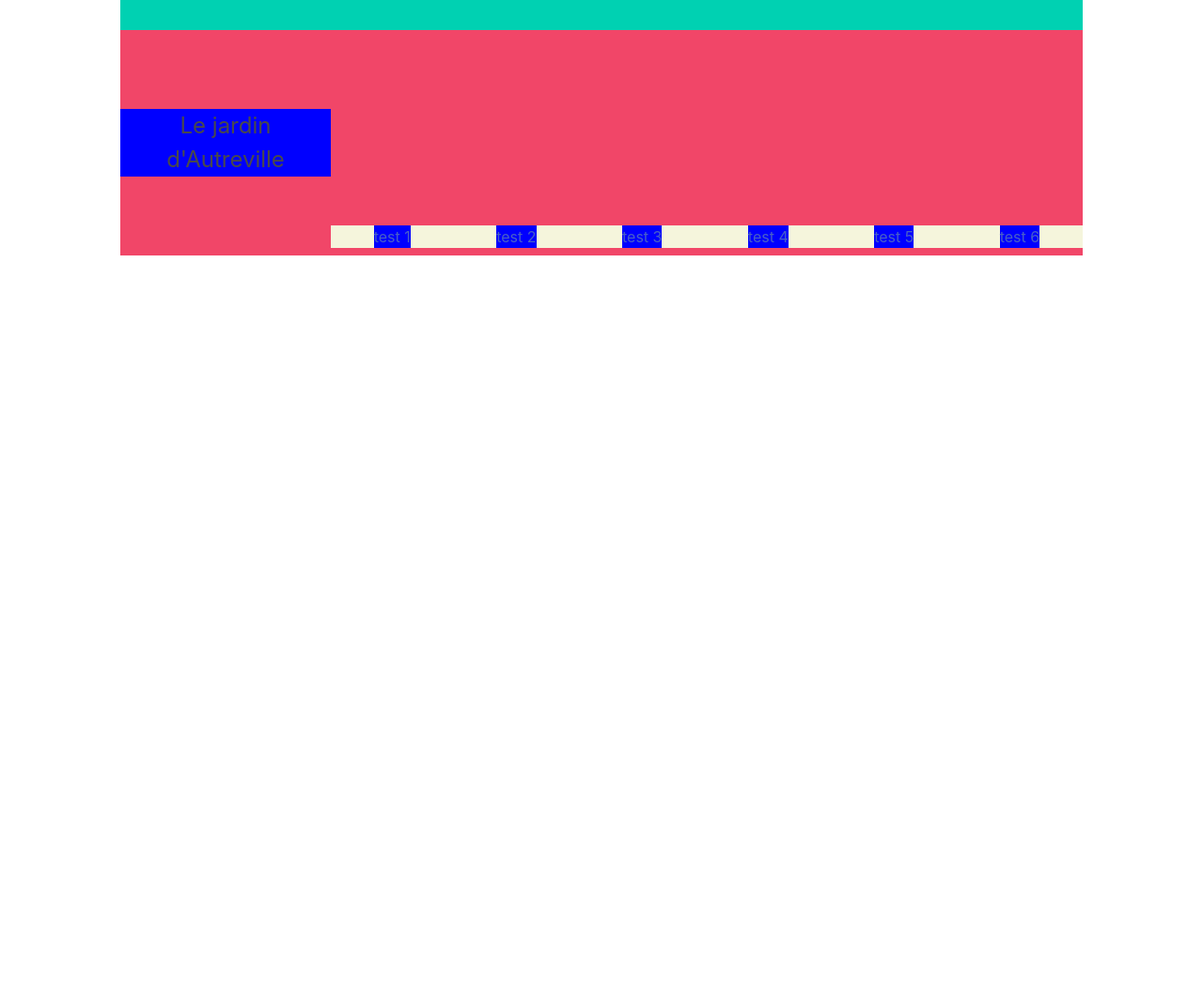
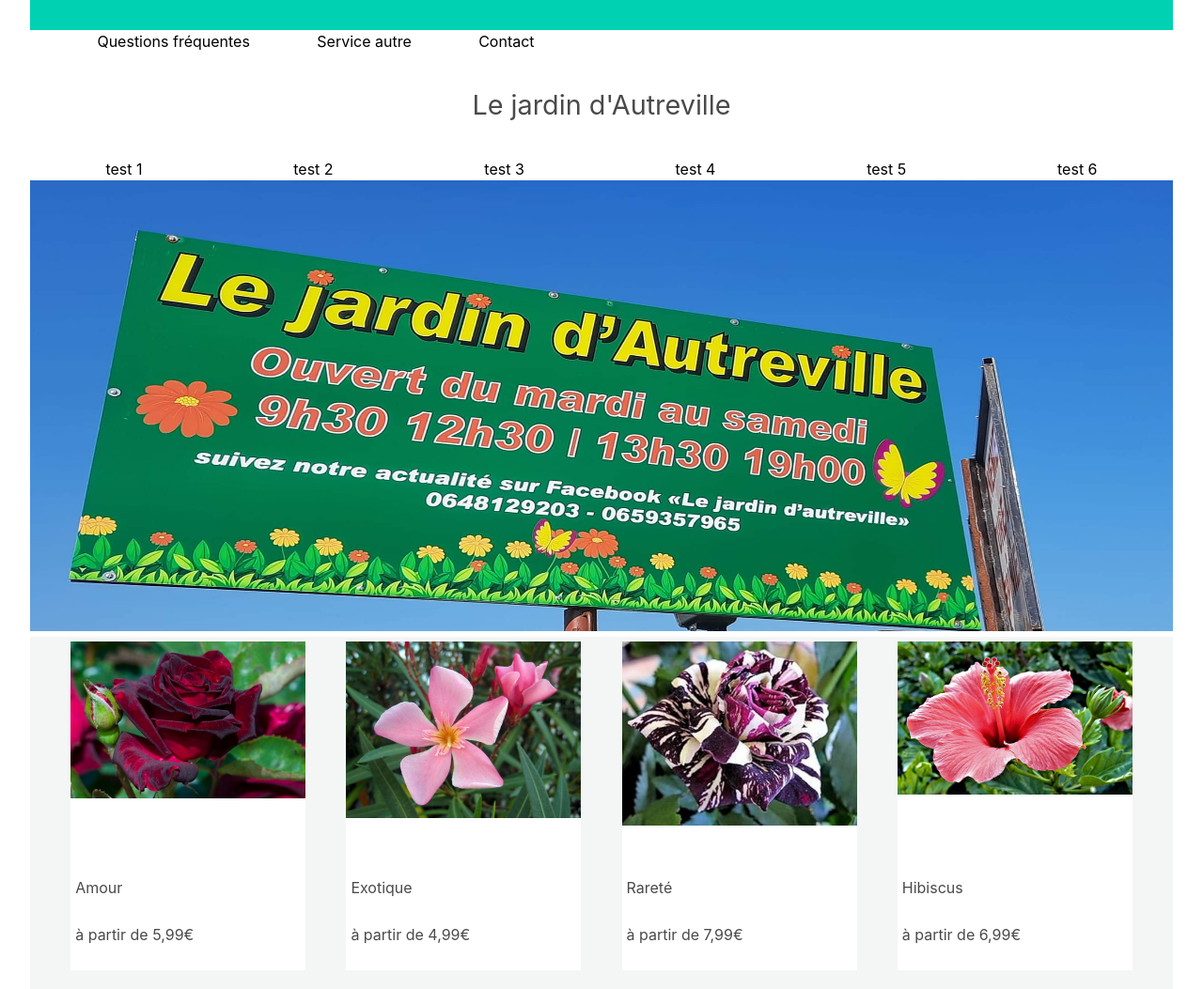
Before and after one commit to HamzaMeneceur/fleuriste-projet, a website: page front/index.html in a window 1280 px wide. Shown: the whole page at 94% size. Before the commit the page ends 800 px from the top, so only its background shows below. Drawn offline with nearby package versions, Linux system fonts and the light colour scheme.

Commit message:
maj front

```diff
--- a/front/assets/css/style-perso.css
+++ b/front/assets/css/style-perso.css
@@ -3,25 +3,66 @@
     height: 2rem;
 }
 .container-bot{
-    height: 15rem;
+    height: 7rem;
     display: flex;
     align-items: center;
 
 }
-nav{
-    background-color: beige;
+.nav-service{
+
+    display: flex;
+    width: 50%;
+    height: max-content;
+    justify-content: space-evenly;
 }
 .container-category{
+
     display: flex;
     justify-content: space-around;
-    width: 80%;
-    margin-bottom: 0.5rem;
-    justify-self: center;
-    align-self: end;
+    width: 100%;
+
+    justify-content: space-around;
+    align-items: center;
+
 }
 .container-bot-title{
     display: flex;
-    font-size:1.5rem;
-    text-align: center;
-    background-color: blue;
+    font-size:1.8rem;
+    width: 100%;
+    justify-content: center;
 }
+.banner-img{
+    height: 480px;
+    width: 100%;
+}
+/* main */
+
+.article-all{
+    padding-top: 5px;
+    display: flex;
+    background-color: #F4F5F5;
+    flex-wrap: wrap;
+    justify-content: space-evenly;
+}
+
+.article-body{
+    background-color: white;
+    width: 250px;
+    height: 350px;
+
+}
+
+.article-head-picture{
+
+    height: 250px;
+}
+
+.article-body-bot-picture{
+    padding: 0 5px;
+    height: 50px;
+}
+
+.article-end-price{
+    padding: 0 5px;
+    height: 50px;
+}
--- a/front/assets/css/style.css
+++ b/front/assets/css/style.css
@@ -1,10 +1,15 @@
 body {
-    width: 80%;
+    width: 95%;
     margin: 0 auto;
+
 }
 a{
-    background-color: blue;
+    color: black;
 }
+img{
+
+}
+
 .flex-container {
     display: flex;
     flex-wrap: wrap;
--- a/front/index.html
+++ b/front/index.html
@@ -20,9 +20,16 @@
     <header >
       <div class="container-top has-background-primary">
       </div>
-      <div class="container-bot has-background-danger">
+      <div class="nav-service ">
+        <a href="#">Questions fréquentes</a>
+        <a href="#">Service autre</a>
+        <a href="#">Contact</a>
+      </div>
+      <div class="container-bot">
+
         <div class="container-bot-title">
         Le jardin d'Autreville
+        </div>
       </div>
       <nav class="container-category">
         <a href="#">test 1</a>
@@ -32,9 +39,38 @@
         <a href="#">test 5</a>
         <a href="#">test 6</a>
       </nav>
+      <img src="./assets/img/banniere.jpg" alt="fleurs rose sur ciel bleu" class="banner-img">
+    </header>
+<main>
+  <div class="article-all">
+    <article class="article-body">
+      <div class="article-head-picture"><img src="./assets/img/rose-1551.jpeg" alt=""></div>
+      <div class="article-body-bot-picture">Amour</div>
+      <div class="article-end-price"><span>à partir de </span>5,99€</div>
+    </article>
+
+    <article class="article-body">
+      <div class="article-head-picture"><img src="./assets/img/flowar-15541.jpg" alt=""></div>
+      <div class="article-body-bot-picture">Exotique</div>
+      <div class="article-end-price"><span>à partir de </span>4,99€</div>
+    </article>
+
+    <article class="article-body">
+      <div class="article-head-picture"><img src="./assets/img/flowar-15685.jpg" alt=""></div>
+      <div class="article-body-bot-picture">Rareté</div>
+      <div class="article-end-price"><span>à partir de </span>7,99€</div>
+    </article>
+
+    <article class="article-body">
+      <div class="article-head-picture"><img src="./assets/img/hibiscus-181300.jpg" alt=""></div>
+      <div class="article-body-bot-picture">Hibiscus</div>
+      <div class="article-end-price"><span>à partir de </span>6,99€</div>
+    </article>
+
   </div>
-    </header>
 
+
+</main>
 
     <script src="/front/assets/js/index.js"></script>
 </body>
```
Also changed, not shown: front/assets/img/baner.webp (added), front/assets/img/flowar-15541.jpg (added), front/assets/img/flowar-15685.jpg (added), front/assets/img/hibiscus-181300.jpg (added), front/assets/img/rose-1551.jpeg (added). Lines whose indentation alone changed are shown as unchanged.
